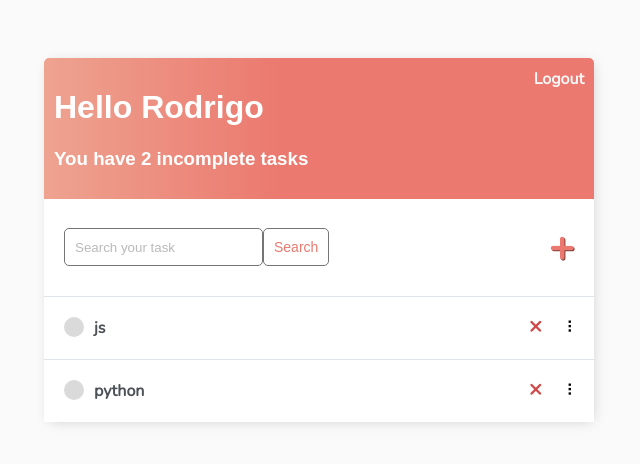
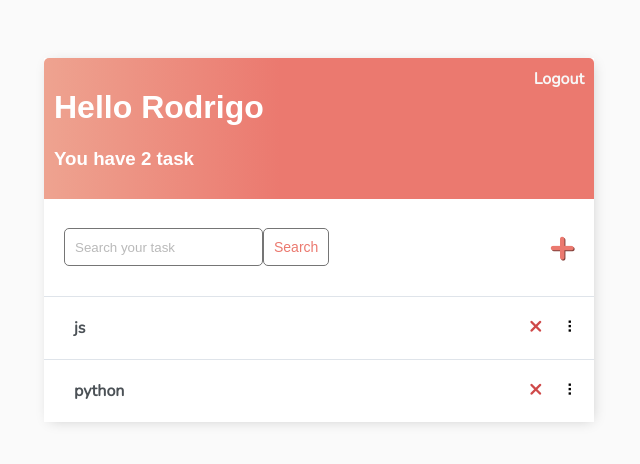
Before and after one commit to Rodevp/django-notes, a Django app: page / in a window 1280 px wide. Shown: the top 464 px of the page, without its empty margins (321-961 px from the left). Run offline with Django 3.2, Linux system fonts and the light colour scheme; a user stored in the database is signed in; data comes from the database, SQL or seed files in the repository; both versions use the stored data as it was after the commit.

Commit message:
refactorizando vistas y template list

```diff
--- a/base/templates/base/task_list.html
+++ b/base/templates/base/task_list.html
@@ -5,7 +5,7 @@
 <div class="header-bar">
     <div>
         <h1>Hello {{request.user|title}}</h1>
-        <h3>You have {{count}} incomplete task{{ count|pluralize:"s" }}</h3>
+        <h3>You have {{count}} task</h3>
     </div>
 
     {% if request.user.is_authenticated %}
@@ -29,9 +29,7 @@
     <div class="task-wrapper" data-position="{{task.pk}}">
         <div class="task-title">
             {% if task.complete %}
-                <div class="task-complete-icon"></div>
                 <i><s><a href="{% url 'task-update' task.id %}">{{task.title}}</a></s></i> {% else %}
-                <div class="task-incomplete-icon"></div>
                 <a href="{% url 'task-update' task.id %}">{{task.title}}</a> {% endif %}
         </div>
         <div class="task-controls">
--- a/base/views.py
+++ b/base/views.py
@@ -1,4 +1,3 @@
-from django.urls import reverse_lazy
 from django.views.generic.list import ListView
 from django.views.generic.detail import DetailView
 from django.views.generic.edit import CreateView, UpdateView, DeleteView, FormView
@@ -8,6 +7,7 @@ from django.contrib.auth.forms import UserCreationForm
 
 from django.contrib.auth import login
 from django.shortcuts import redirect
+from django.urls import reverse_lazy
 
 from .models import Task
 
@@ -48,17 +48,18 @@ class TaskList(LoginRequiredMixin, ListView) :
 
         context = super().get_context_data(**kwargs)
         context['tasks'] = self.model.objects.filter(user=self.request.user)
-        context['count'] = self.model.objects.filter(complete=False).count()
+        context['count'] = self.model.objects.count()
 
         search_input = self.request.GET.get('search-area') or ''
 
         if search_input:
-            context['tasks'] = self.model.filter(
+            context['tasks'] = self.model.objects.filter(
                 title__contains=search_input)
 
         context['search_input'] = search_input
 
         return context
+
 
 class TaskDetail(LoginRequiredMixin, DetailView) :
     model = Task
@@ -68,7 +69,7 @@ class TaskDetail(LoginRequiredMixin, DetailView) :
 
 class TaskCreate(LoginRequiredMixin, CreateView) :
     model = Task
-    fields = '__all__'
+    fields = ['title', 'description', 'complete']
     success_url = reverse_lazy('tasks')
 
     def form_valid(self, form):
@@ -78,7 +79,7 @@ class TaskCreate(LoginRequiredMixin, CreateView) :
 
 class TaskUpdate(LoginRequiredMixin, UpdateView) :
     model = Task
-    fields = '__all__'
+    fields = ['title', 'description', 'complete']
     success_url = reverse_lazy('tasks')
 
 
```
Also changed, not shown: db.sqlite3.
